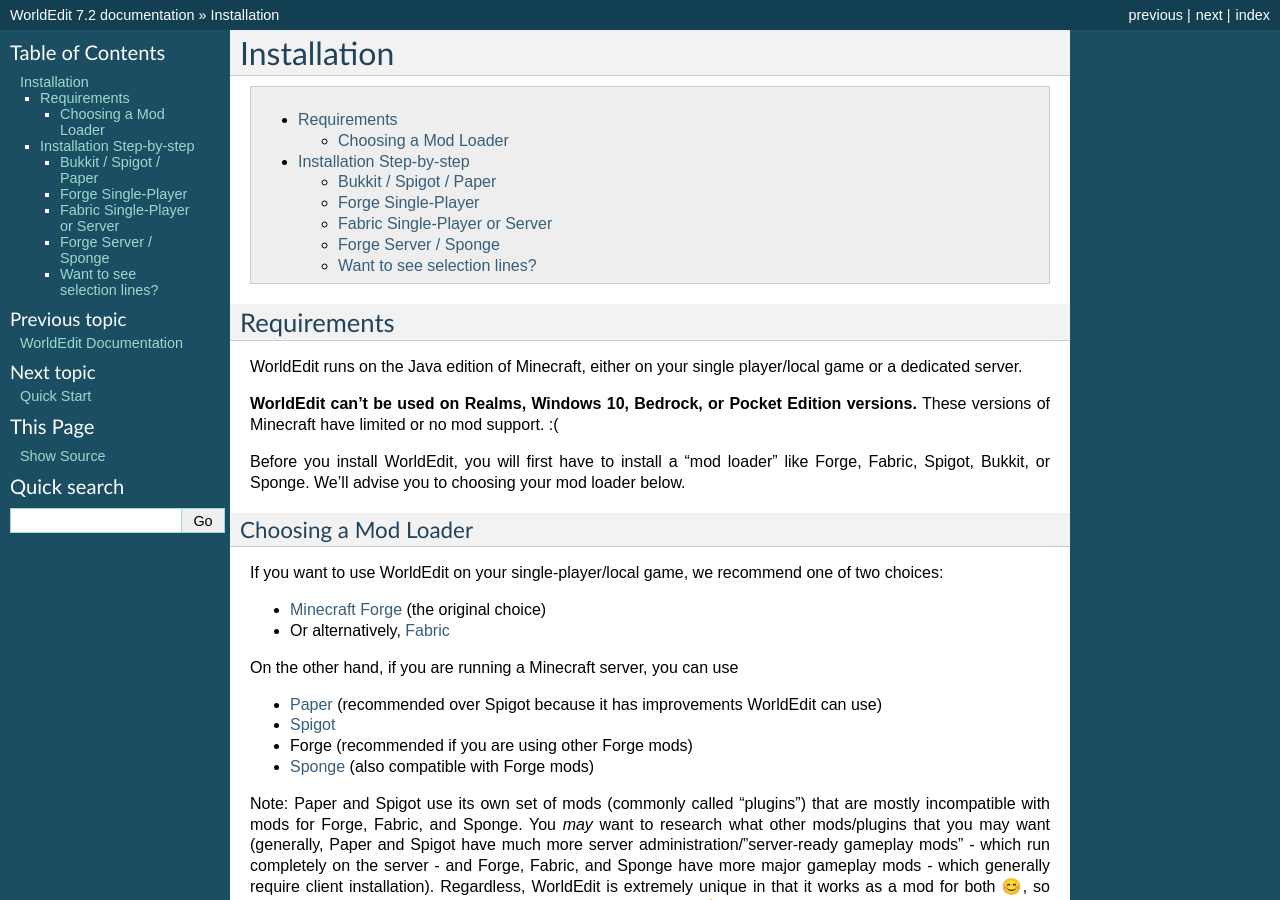
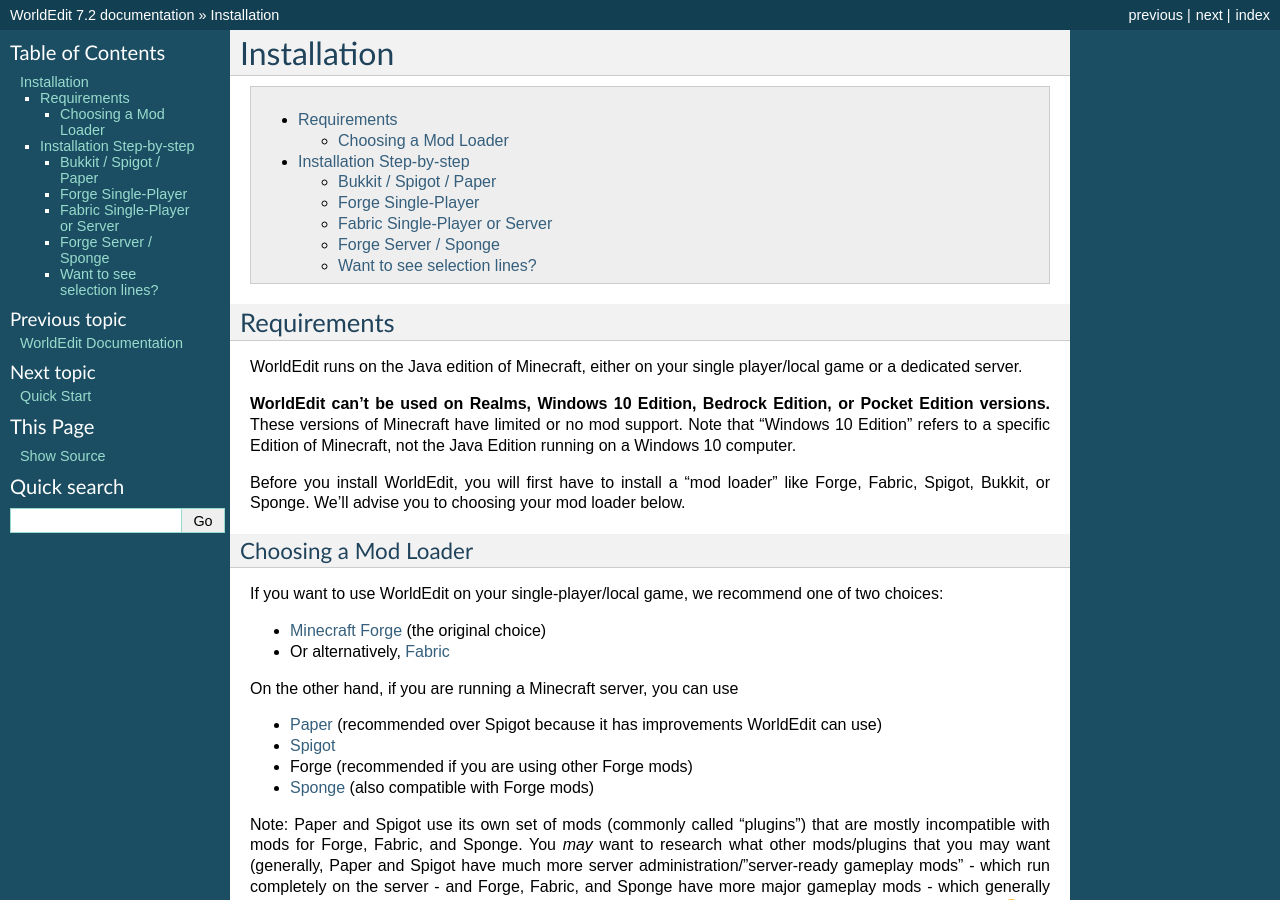
Before and after one commit to EngineHub/WorldEditDocs, a Sphinx documentation site: the page built from source/install.rst, in a window 1280 px wide and 900 px high. Built offline with Sphinx 7.4.7, drawn with Linux system fonts in a browser that asks for light colours.

Commit message:
Clarify that we mean a specific edition

```diff
--- a/source/install.rst
+++ b/source/install.rst
@@ -11,7 +11,7 @@
 
 WorldEdit runs on the Java edition of Minecraft, either on your single player/local game or a dedicated server.
 
-**WorldEdit can't be used on Realms, Windows 10, Bedrock, or Pocket Edition versions.** These versions of Minecraft have limited or no mod support. :(
+**WorldEdit can't be used on Realms, Windows 10 Edition, Bedrock Edition, or Pocket Edition versions.** These versions of Minecraft have limited or no mod support. Note that "Windows 10 Edition" refers to a specific Edition of Minecraft, not the Java Edition running on a Windows 10 computer.
 
 Before you install WorldEdit, you will first have to install a "mod loader" like Forge, Fabric, Spigot, Bukkit, or Sponge. We'll advise you to choosing your mod loader below.
 
```
